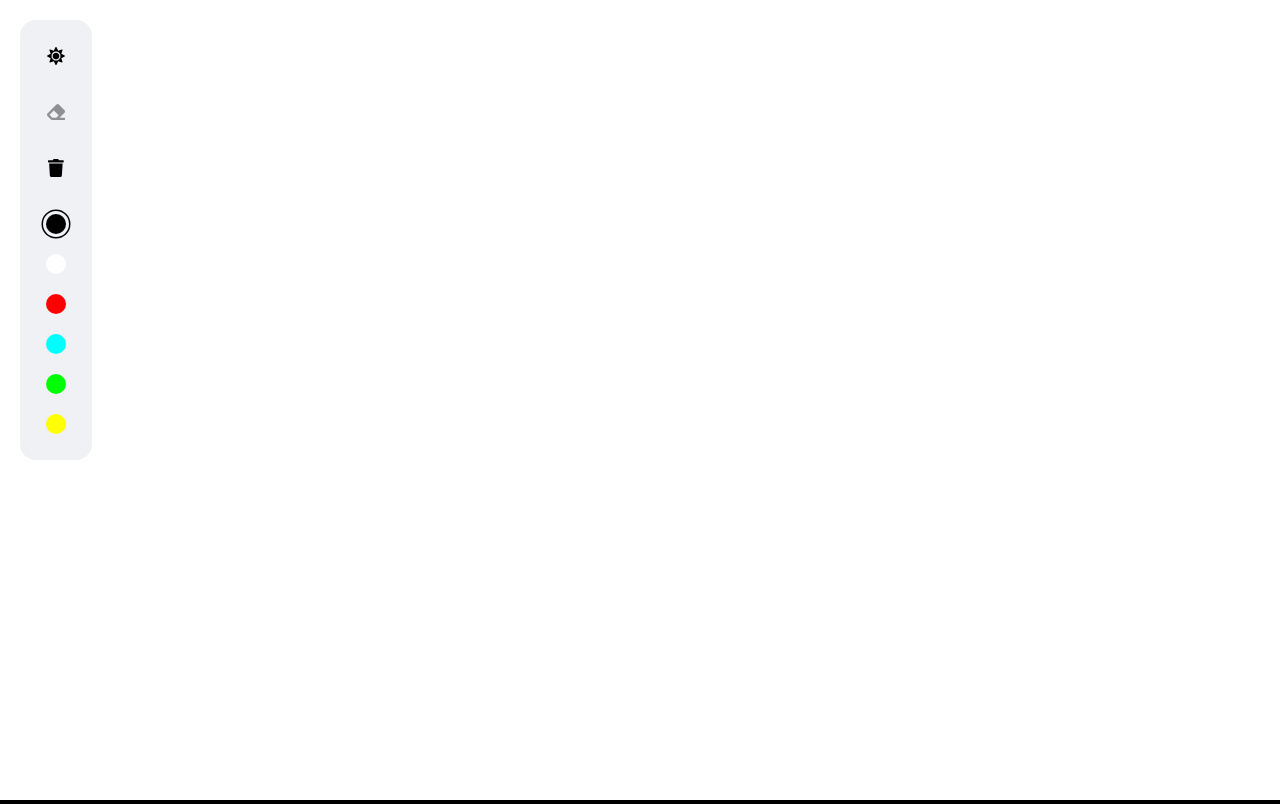
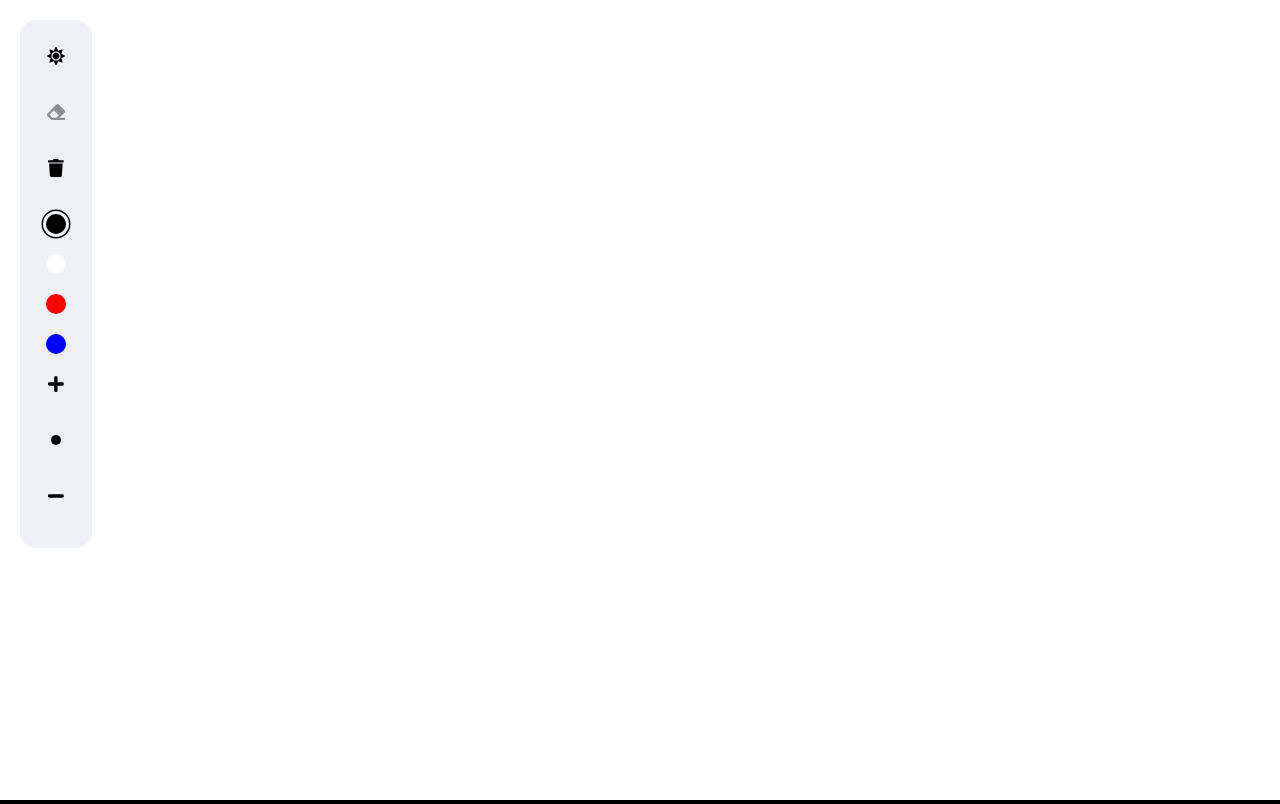
Before and after one commit to joshuaKnauber/notion-notes, a React (Create React App) app: page / in a window 1280 px wide. Built offline with nearby package versions, Linux system fonts and the light colour scheme.

Commit message:
temp commit

```diff
--- a/src/App.css
+++ b/src/App.css
@@ -42,14 +42,11 @@ body {
   outline: none;
   padding: 0px;
   margin: 0px;
-  margin-bottom: 16px;
   cursor: pointer;
   background-color: transparent;
   color: white;
   opacity: 0.4;
-}
-.toolbar:last-child {
-  margin-bottom: 0px;
+  margin-bottom: 16px;
 }
 
 .on {
@@ -63,3 +60,12 @@ body {
   border-radius: 50%;
   cursor: pointer;
 }
+
+.brushSize {
+  width: 40px;
+  height: 40px;
+  margin-bottom: 16px;
+  display: flex;
+  justify-content: center;
+  align-items: center;
+}
--- a/src/App.js
+++ b/src/App.js
@@ -1,5 +1,11 @@
 import React, { useState, useEffect, useRef } from "react";
-import { faEraser, faSun, faTrash } from "@fortawesome/free-solid-svg-icons";
+import {
+  faEraser,
+  faSun,
+  faTrash,
+  faPlus,
+  faMinus,
+} from "@fortawesome/free-solid-svg-icons";
 import Canvas from "./Canvas";
 import Button from "./components/Button";
 import ColorPicker from "./components/ColorPicker";
@@ -86,7 +92,7 @@ const App = () => {
           enabled={true}
           callback={() => clearCanvas()}
         />
-        {["black", "white", "red", "aqua", "lime", "yellow"].map((value) => (
+        {["black", "white", "red", "blue"].map((value) => (
           <ColorPicker
             key={value}
             color={value}
@@ -96,6 +102,28 @@ const App = () => {
             darkMode={darkMode}
           />
         ))}
+        <Button
+          icon={faPlus}
+          color={iconColor}
+          enabled={true}
+          callback={() => setStrokeWidth(Math.min(40, strokeWidth + 1))}
+        />
+        <div className="brushSize">
+          <div
+            style={{
+              width: strokeWidth,
+              height: strokeWidth,
+              backgroundColor: strokeColor,
+              borderRadius: "50%",
+            }}
+          ></div>
+        </div>
+        <Button
+          icon={faMinus}
+          color={iconColor}
+          enabled={true}
+          callback={() => setStrokeWidth(Math.max(1, strokeWidth - 1))}
+        />
       </div>
     </div>
   );
--- a/src/Canvas.js
+++ b/src/Canvas.js
@@ -32,6 +32,25 @@ const Canvas = ({
 
   const smoothPoints = (points) => {
     return points;
+    const density = 5;
+    let newPoints = [];
+    points.forEach((point, index) => {
+      if (index > 0 && index < points.length - 1) {
+        const next = points[index + 1];
+        const distNext = Math.sqrt(
+          Math.pow(next.x - point.x, 2) + Math.pow(next.y - point.y, 2)
+        );
+        if (distNext > density) {
+          for (let i = 0; i <= distNext / density; i++) {
+            const newPoint = JSON.parse(JSON.stringify(point));
+            newPoint.x = 0;
+            newPoint.y = 0;
+          }
+        }
+      }
+      newPoints.push(point);
+    });
+    return newPoints;
   };
 
   const smoothPressure = (points) => {
@@ -157,7 +176,11 @@ const Canvas = ({
   const startDrawing = (strokePoint) => {
     if (!strokePoint) return;
     drawing = true;
-    currentStroke = { color: strokeColor, path: [strokePoint] };
+    currentStroke = {
+      color: strokeColor,
+      strokeWidth: strokeWidth,
+      path: [strokePoint],
+    };
     prevPoint = strokePoint;
   };
 
@@ -193,7 +216,7 @@ const Canvas = ({
           return (
             <path
               key={pI}
-              strokeWidth={point.pressure * strokeWidth}
+              strokeWidth={point.pressure * stroke.strokeWidth}
               strokeLinecap="round"
               d={`M${prev.x} ${prev.y} ${point.x} ${point.y}`}
             />
```
